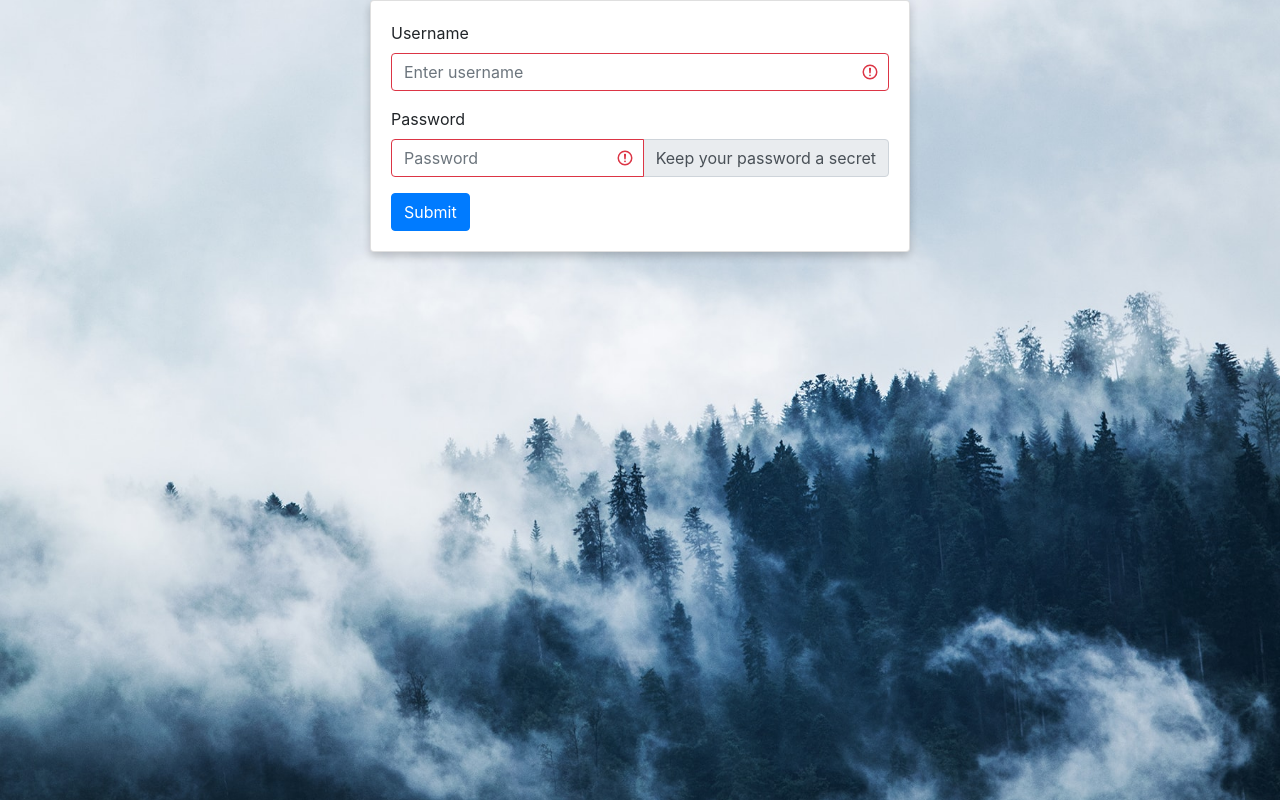
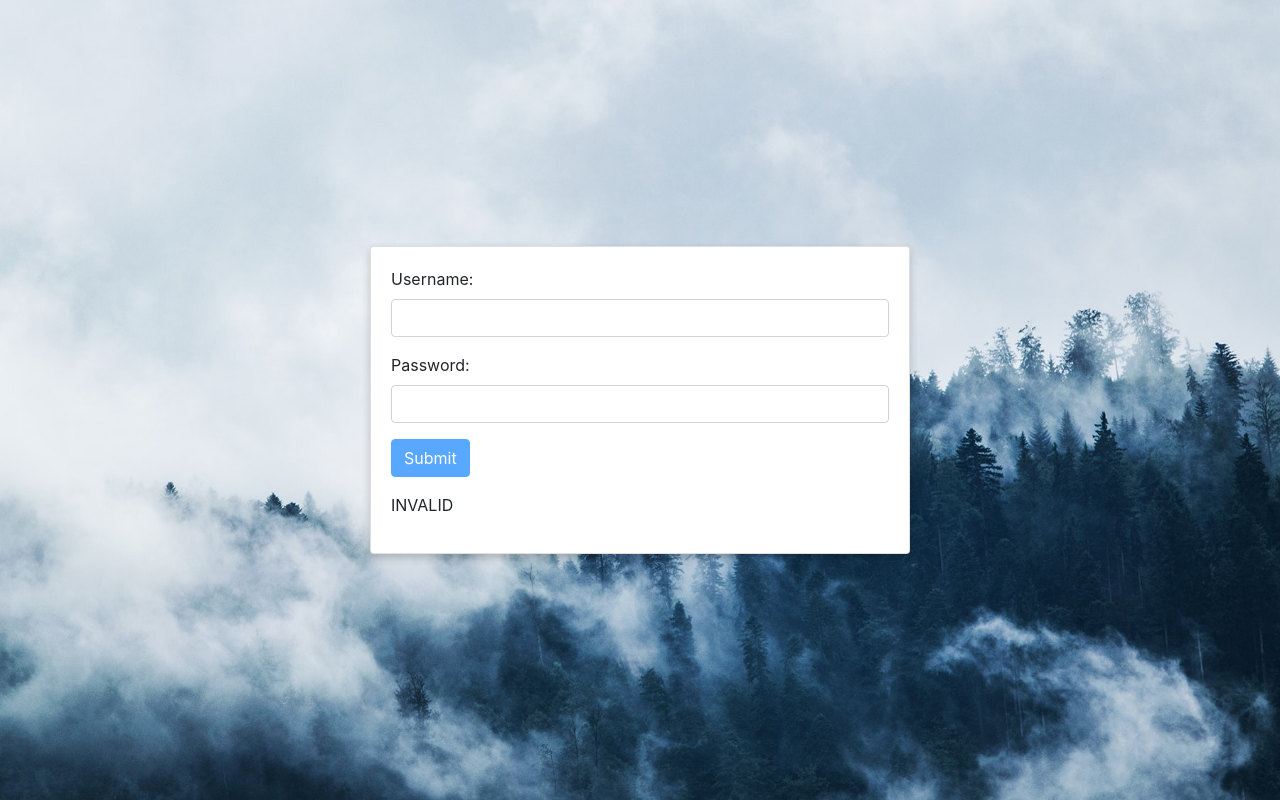
Before and after one commit to nicholasm185/NicholasMH-WASD-Exercise4, an Angular app: page /login in a window 1280 px wide. Built offline with nearby package versions, Linux system fonts and the light colour scheme.

Commit message:
Login Page 90%, move onto CV Maker

```diff
--- /dev/null
+++ b/src/app/create-cv/create-cv.component.html
@@ -0,0 +1,2 @@
+<p>{{username}}</p>
+<p>{{loginService.getUsername()}}</p>
--- /dev/null
+++ b/src/app/create-cv/create-cv.component.ts
@@ -0,0 +1,25 @@
+import { Component, OnInit } from '@angular/core';
+import {ActivatedRoute} from '@angular/router';
+
+import {LoginService} from '../login.service';
+
+@Component({
+  selector: 'app-create-cv',
+  templateUrl: './create-cv.component.html',
+  styleUrls: ['./create-cv.component.css']
+})
+export class CreateCVComponent implements OnInit {
+  username;
+
+  constructor(
+    private route: ActivatedRoute,
+    public loginService: LoginService,
+  ) { }
+
+  ngOnInit(): void {
+    this.route.paramMap.subscribe(params => {
+      this.username = params.get('username');
+    });
+  }
+
+}
--- /dev/null
+++ b/src/app/login.service.ts
@@ -0,0 +1,21 @@
+import { Injectable } from '@angular/core';
+
+@Injectable({
+  providedIn: 'root'
+})
+export class LoginService {
+  username;
+  password;
+
+  constructor() { }
+  sumbitData(username, password) {
+    this.username = username;
+    this.password = password;
+  }
+  getUsername() {
+    return this.username;
+  }
+  getPassword() {
+    return this.password;
+  }
+}
--- a/src/app/login/login.component.html
+++ b/src/app/login/login.component.html
@@ -1,4 +1,4 @@
-<div class="row">
+<div class="row vertical-center">
   <div class="col-md">
   </div>
   <div class="col-md-6">
@@ -6,30 +6,52 @@
     <!-- input card -->
     <div class="card animax">
       <div class="card-body">
+        <form [formGroup]="loginForm" (ngSubmit)="onClickLogin()">
+          <div class="form-group">
+            <label for="usernameField">Username:</label>
+            <input id="usernameField" type="text" class="form-control" formControlName="username">
+          </div>
+
+          <div class="form-group">
+            <label>Password:</label>
+            <input id="passwordField" type="password" class="form-control" formControlName="password">
+          </div>
+
+
+          <div class="form-group">
+            <button class="btn btn-primary" type="submit" [disabled]="!loginForm.valid">Submit</button>
+          </div>
+        </form>
+
+        <p>
+          {{loginForm.status}}
+        </p>
+
+
 
         <!-- form -->
-        <form action="Registration.html" method="GET">
+<!--        <form action="Registration.html" method="GET">-->
 
-          <!-- username field -->
-          <div class="form-group was-validated">
-            <label for="username">Username</label>
-            <input type="text" class="form-control" id="usernamefield" aria-describedby="emailHelp" placeholder="Enter username" required>
-          </div>
+          <!-- old username field -->
+<!--          <div class="form-group was-validated">-->
+<!--            <label for="usernamefield">Username</label>-->
+<!--            <input type="text" class="form-control" id="usernamefield" aria-describedby="emailHelp" placeholder="Enter username" required>-->
+<!--          </div>-->
 
-          <!-- password field -->
-          <div class="form-group was-validated">
-            <label for="passwordfield">Password</label>
-            <div class="input-group" id="alertHere">
-              <input type="password" class="form-control" id="passwordfield" placeholder="Password" required>
-              <div class="input-group-append">
-                <span class="input-group-text" id="basic-addon">Keep your password a secret</span>
-              </div>
-            </div>
-          </div>
+          <!-- old password field -->
+<!--          <div class="form-group was-validated">-->
+<!--            <label for="passwordfield">Password</label>-->
+<!--            <div class="input-group" id="alertHere">-->
+<!--              <input type="password" class="form-control" id="passwordfield" placeholder="Password" required>-->
+<!--              <div class="input-group-append">-->
+<!--                <span class="input-group-text" id="basic-addon">Keep your password a secret</span>-->
+<!--              </div>-->
+<!--            </div>-->
+<!--          </div>-->
 
           <!-- submit button -->
-          <button type="button" class="btn btn-primary" onclick="nextPage()">Submit</button>
-        </form>
+<!--          <button type="button" class="btn btn-primary" onclick="nextPage()">Submit</button>-->
+<!--        </form>-->
 
       </div>
     </div>
--- a/src/app/login/login.component.ts
+++ b/src/app/login/login.component.ts
@@ -1,4 +1,9 @@
 import { Component, OnInit } from '@angular/core';
+import {FormGroup, FormControl} from '@angular/forms';
+import {Validators} from '@angular/forms';
+import {Router} from '@angular/router';
+
+import {LoginService} from '../login.service';
 
 @Component({
   selector: 'app-login',
@@ -6,10 +11,24 @@ import { Component, OnInit } from '@angular/core';
   styleUrls: ['./login.component.css']
 })
 export class LoginComponent implements OnInit {
+  loginForm = new FormGroup({
+    username: new FormControl('', Validators.required),
+    password: new FormControl('', Validators.required)
+  });
 
-  constructor() { }
+
+  constructor(
+    public loginService: LoginService,
+    private router: Router
+  ) { }
 
   ngOnInit(): void {
   }
 
+  onClickLogin() {
+    this.loginService.sumbitData(this.loginForm.controls.username.value, this.loginForm.controls.password.value);
+    this.router.navigate(['/createCV', this.loginForm.controls.username.value]);
+    // window.alert(this.loginForm.controls.username.value + this.loginForm.controls.password.value);
+  }
+
 }
--- a/src/styles.css
+++ b/src/styles.css
@@ -38,3 +38,11 @@ body {
   animation-name: onHover !important;
   animation-duration: 0.5s !important;
 }
+
+.vertical-center {
+  min-height: 100%;  /* Fallback for browsers do NOT support vh unit */
+  min-height: 100vh; /* These two lines are counted as one :-)       */
+
+  display: flex;
+  align-items: center;
+}
```
Also changed, not shown: src/app/app.module.ts (+6 -1 lines), src/app/create-cv/create-cv.component.css (added), 2 other files (tests, documents, lock files or other folders).
